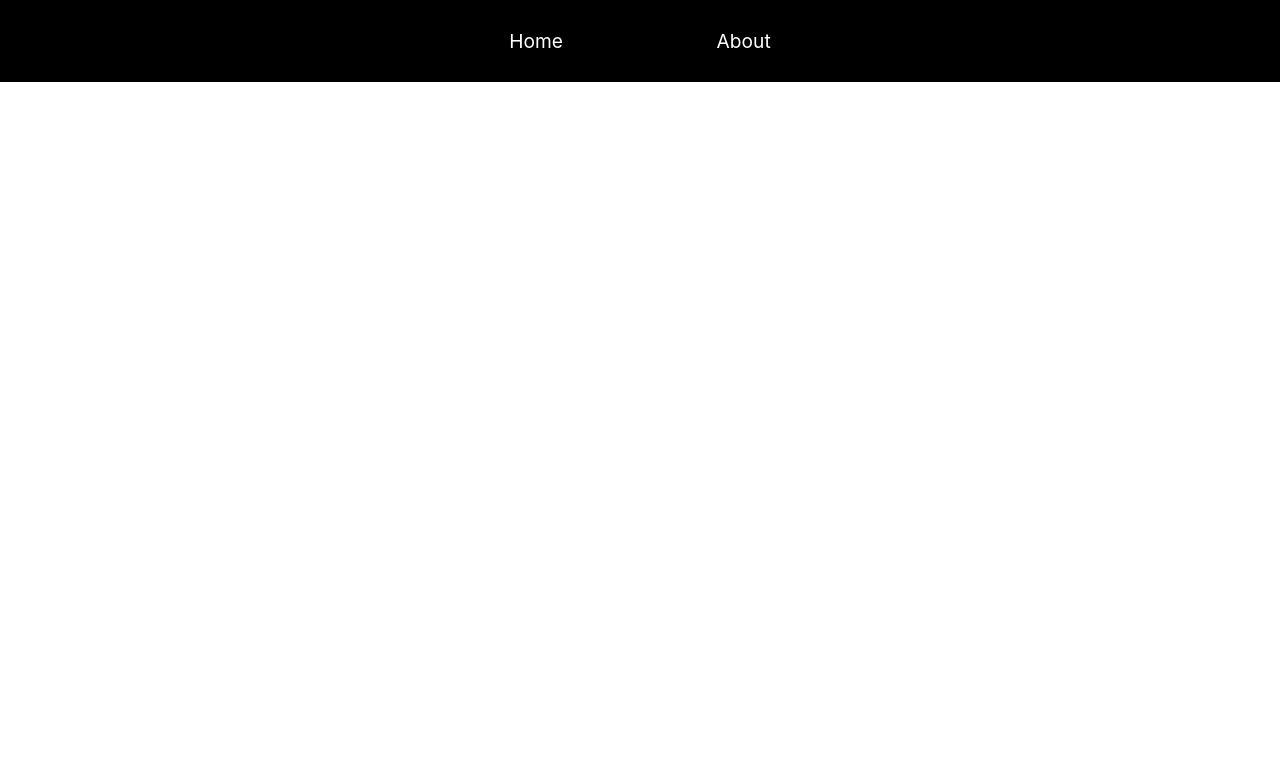
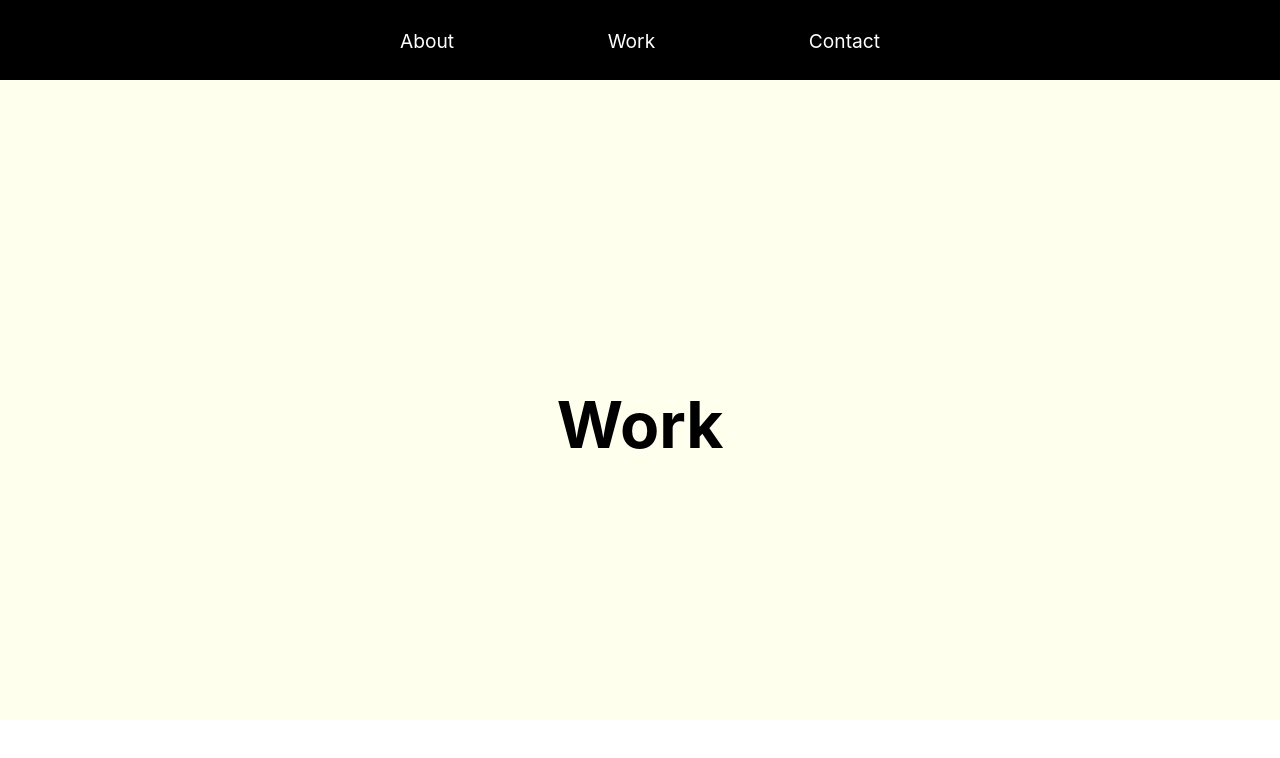
Before and after one commit to alineswinkels/PhotographyPortfolio, a React (Create React App) app in the folder app/: page /work in a window 1280 px wide. Shown: the top 758 px of the page. Built offline with nearby package versions, Linux system fonts and the light colour scheme.

Commit message:
update test

```diff
--- a/app/src/App.css
+++ b/app/src/App.css
@@ -14,6 +14,7 @@
 }
 
 .navigation {
+  height: 10vh;
   position: fixed;
   z-index: 1;
   width: 100%;
@@ -35,8 +36,13 @@
   justify-content: center;
   background: #ffe;
   font-size: 2em;
-  height: 100vh;
-  padding-top: 4em;
+  height: 90vh;
+  flex-direction: column;
+}
+
+.page h1 {
+  text-align: center;
+  padding-top: 2em;
 }
 
 .slide-in {
@@ -71,3 +77,13 @@
     transform: rotate(360deg);
   }
 }
+
+.image-wrapper {
+  display: block;
+}
+
+.main-image {
+  padding: 1em 30%;
+  width: 40%;
+
+}
--- a/app/src/App.js
+++ b/app/src/App.js
@@ -4,7 +4,8 @@ import { Routes, Route, useLocation } from "react-router-dom";
 
 import NavBar from './Components/NavBar';
 import Home from './Components/Home';
-import About from './Components/About';
+import Work from './Components/Work';
+import Contact from './Components/Contact';
 
 function App() {
   const location = useLocation();
@@ -15,7 +16,8 @@ function App() {
       {/* <AnimatePresence exitBeforeEnter> */}
         <Routes location={location} key={location.pathname}>
           <Route path="/" element={<Home />} />
-          <Route path="/about" element={<About />} />
+          <Route path="/work" element={<Work />} />
+          <Route path="/contact" element={<Contact />} />
         </Routes>
       {/* </AnimatePresence> */}
     </>
--- a/app/src/Components/About.js
+++ /dev/null
@@ -1,22 +0,0 @@
-import React from "react";
-// import transition from "../transition";
-import {motion} from "framer-motion";
-
-const About = () => {
-    return (
-        <motion.div
-        className="container text-center  bg-black"
-        initial={{ opacity: 0 }}
-        animate={{ opacity: 1 }}
-        exit={{ opacity: 0 }}
-        transition={{ duration: 1 }}
-                // transition={{ duration: 1, ease: [0.22, 1, 0.36, 1]}}
-        >
-        <div className="page">
-            About
-        </div>
-        </motion.div>
-    )
-}
-
-export default About;
--- /dev/null
+++ b/app/src/Components/Contact.js
@@ -0,0 +1,22 @@
+import React from "react";
+// import transition from "../transition";
+import {motion} from "framer-motion";
+
+const Contact = () => {
+    return (
+        <motion.div
+        className="container text-center  bg-black"
+        initial={{ opacity: 0 }}
+        animate={{ opacity: 1 }}
+        exit={{ opacity: 0 }}
+        transition={{ duration: 1 }}
+                // transition={{ duration: 1, ease: [0.22, 1, 0.36, 1]}}
+        >
+        <div className="page">
+            <h1>Contact</h1>
+        </div>
+        </motion.div>
+    )
+}
+
+export default Contact;
--- a/app/src/Components/Home.js
+++ b/app/src/Components/Home.js
@@ -1,6 +1,7 @@
 import React from "react";
 // import transition from "../transition";
 import {motion} from "framer-motion";
+import foto from '../assets/DSCF5409.jpg';
 
 const Home = () => {
     return (
@@ -12,7 +13,14 @@ const Home = () => {
         transition={{ duration: 1 }}
         >
         <div className="page">
-            Home
+            <h1>About</h1>
+            <div className="image-wrapper">
+                <img
+                    src={foto}
+                    alt="Aline"
+                    className="main-image"
+                />
+            </div>
         </div>
         </motion.div>
     )
--- a/app/src/Components/NavBar.js
+++ b/app/src/Components/NavBar.js
@@ -4,8 +4,9 @@ import {Link} from "react-router-dom";
 const NavBar = () => {
     return (
         <div className="navigation">
-            <Link className="navigation-item" to="/">Home</Link>
-            <Link className="navigation-item" to="/about">About</Link>
+            <Link className="navigation-item" to="/">About</Link>
+            <Link className="navigation-item" to="/work">Work</Link>
+            <Link className="navigation-item" to="/contact">Contact</Link>
         </div>
     )
 }
--- /dev/null
+++ b/app/src/Components/Work.js
@@ -0,0 +1,22 @@
+import React from "react";
+// import transition from "../transition";
+import {motion} from "framer-motion";
+
+const Work = () => {
+    return (
+        <motion.div
+        className="container text-center  bg-black"
+        initial={{ opacity: 0 }}
+        animate={{ opacity: 1 }}
+        exit={{ opacity: 0 }}
+        transition={{ duration: 1 }}
+                // transition={{ duration: 1, ease: [0.22, 1, 0.36, 1]}}
+        >
+        <div className="page">
+            <h1>Work</h1>
+        </div>
+        </motion.div>
+    )
+}
+
+export default Work;
```
Also changed, not shown: 2 other files (tests, documents, lock files or other folders).
